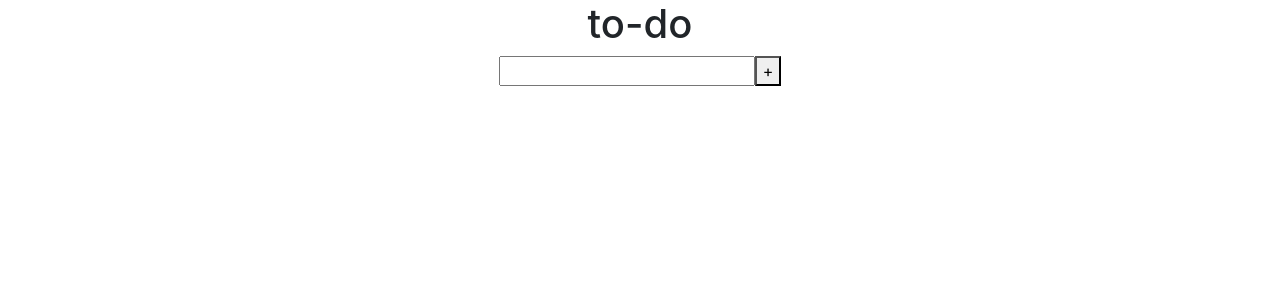
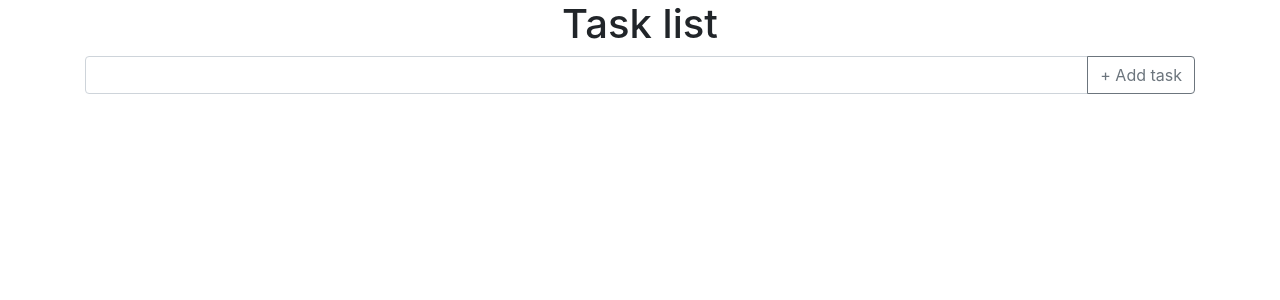
Before and after one commit to marqn/todoReactList, a React (Create React App) app: page / in a window 1280 px wide. Shown: the top 300 px of the page. Built offline with nearby package versions, Linux system fonts and the light colour scheme; the HTML template or start-up script is replaced by a standard one.

Commit message:
beautify layout

```diff
--- a/src/App.js
+++ b/src/App.js
@@ -5,16 +5,17 @@ const TodoForm = ({addTodo}) => {
     let input;
 
     return (
-        <div>
-            <input ref={node => {
+        <div class="input-group mb-3">
+            <input type="text" class="form-control" placeholder="" aria-label="" ref={node => {
                 input = node;
             }}/>
-
-            <button onClick={() => {
-                addTodo(input.value);
-                input.value = '';
-            }}>+
-            </button>
+            <div class="input-group-append">
+                <button class="btn btn-outline-secondary" onClick={() => {
+                    addTodo(input.value);
+                    input.value = '';
+                }}>+ Add task
+                </button>
+            </div>
         </div>
     )
 };
@@ -30,7 +31,7 @@ const Todo = ({todo, remove}) => {
 
 const TodoList = ({todos, remove}) => {
     const todoNode = todos.map((todo) => {
-        return (<Todo todo={todo} key={todo.id} reomve={remove}/>)
+        return (<Todo todo={todo} key={todo.id} remove={remove}/>)
     });
     return (<ul>{todoNode}</ul>);
 };
@@ -39,15 +40,16 @@ const Title = () => {
     return (
         <div>
             <div>
-                <h1>to-do</h1>
+                <h1>Task list</h1>
             </div>
         </div>
     );
 };
 
 window.id = 0;
+
 class App extends Component {
-    constructor(props){
+    constructor(props) {
         super(props);
 
         this.state = {
@@ -60,10 +62,11 @@ class App extends Component {
         this.state.data.push(todo);
         this.setState({data: this.state.data});
     }
-    handleRemove(id){
+
+    handleRemove(id) {
         // Filter all todos except the one to be removed
         const remainder = this.state.data.filter((todo) => {
-            if(todo.id !== id) return todo;
+            if (todo.id !== id) return todo;
         });
         // Update state with filter
         this.setState({data: remainder});
@@ -75,7 +78,7 @@ class App extends Component {
                 <div class="container">
                     <Title/>
                     <TodoForm addTodo={this.addTodo.bind(this)}/>
-                    <TodoList todos={this.state.data} />
+                    <TodoList todos={this.state.data} remove={this.handleRemove.bind(this)}/>
 
                     {/*<div id="container" class="col-md-8 col-md-offset-2">
                         <button class="btn btn-outline-danger">click me!</button>
```
